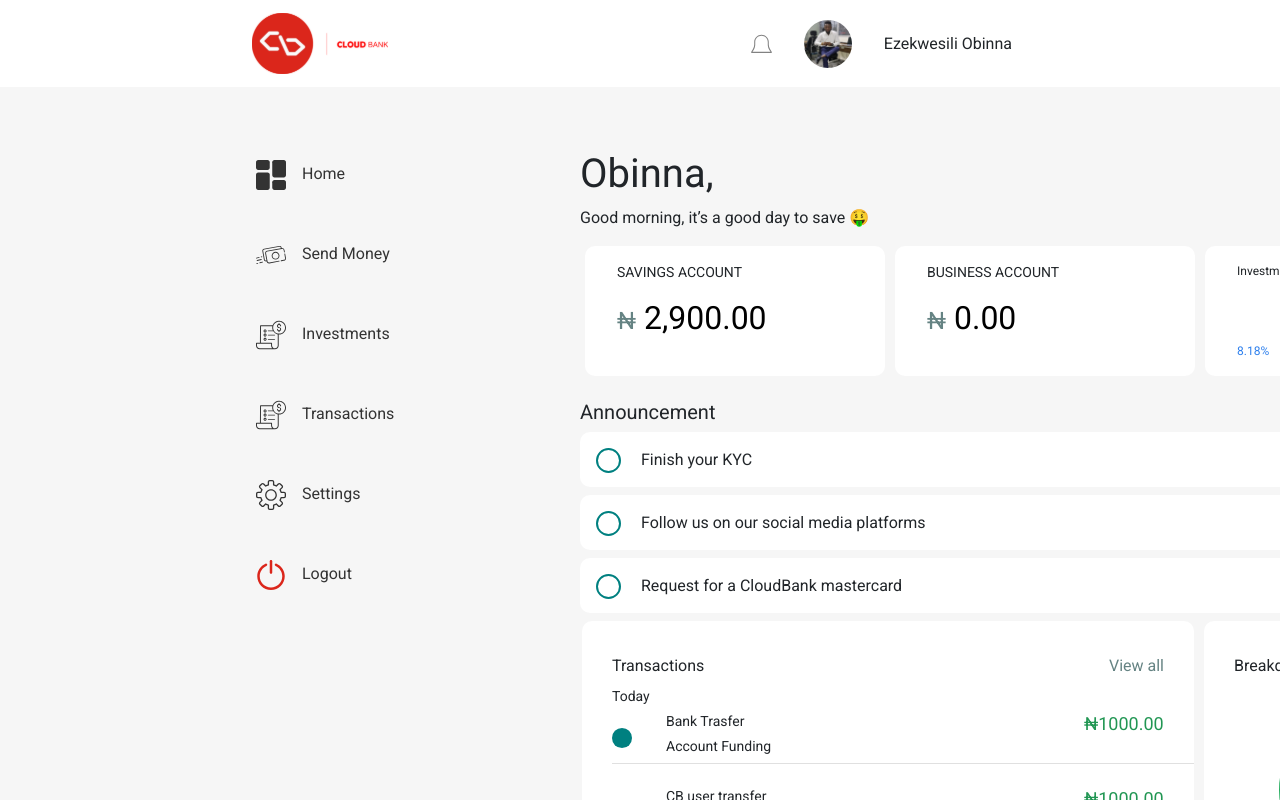
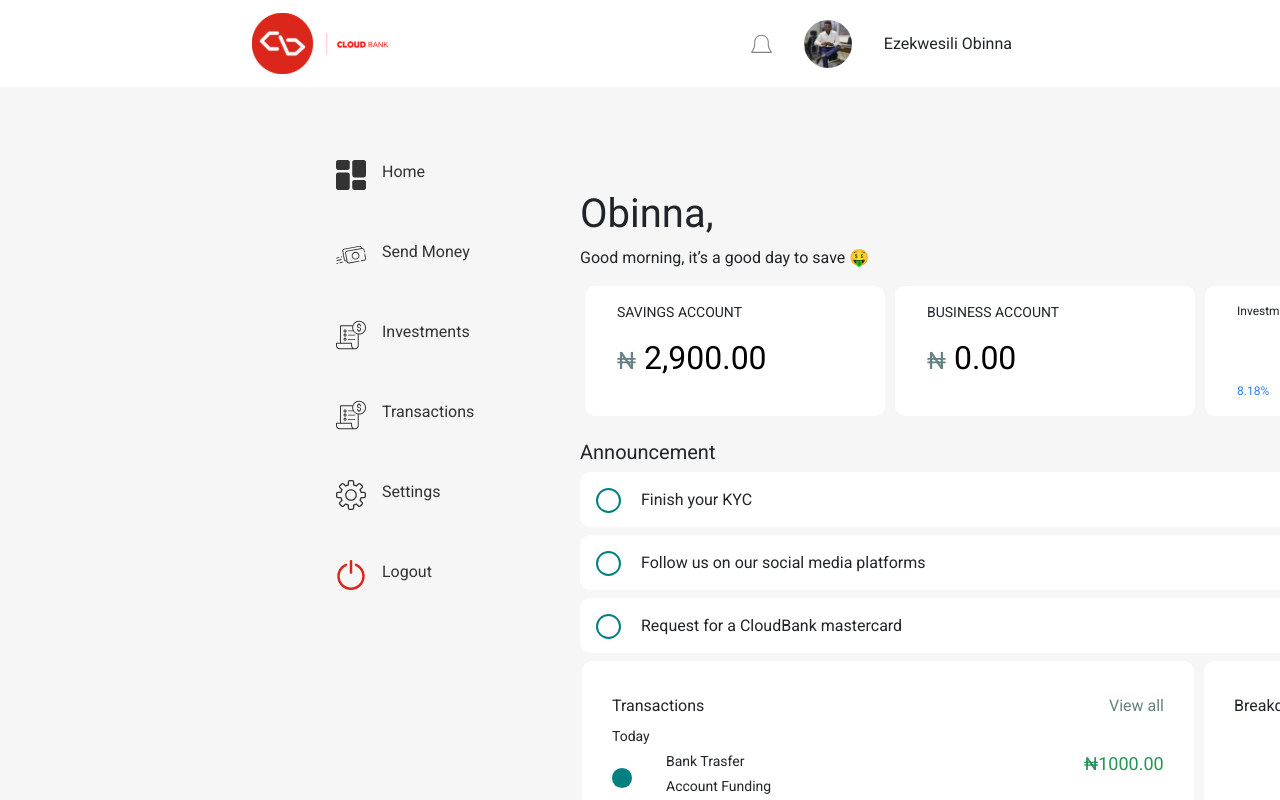
Before and after one commit to DamiCode18/Miraton_Assessment, a Vue app: page / in a window 1280 px wide. Shown: the top 800 px of the page. Built offline with nearby package versions, Linux system fonts and the light colour scheme.

Commit message:
almost done

```diff
--- a/src/components/Sidebar.vue
+++ b/src/components/Sidebar.vue
@@ -1,7 +1,7 @@
 <template>
   <div class="sb-wid">
-    <div class="pads">
-      <router-link class="udr" to="/"
+    <div>
+      <router-link class="udr pads" to="/"
         ><img
           class="mx-3 img-siz"
           src="@/assets/dashboard 1.svg"
@@ -9,14 +9,14 @@
         />Home</router-link
       >
     </div>
-    <div class="pads">
-      <router-link class="udr" to="/money"
+    <div>
+      <router-link class="udr pads" to="/money"
         ><img class="mx-3 img-siz" src="@/assets/Group.svg" alt="img" />Send
         Money</router-link
       >
     </div>
-    <div class="pads">
-      <router-link class="udr" to="/investments"
+    <div>
+      <router-link class="udr pads" to="/investments"
         ><img
           class="mx-3 img-siz"
           src="@/assets/bill line.svg"
@@ -24,8 +24,8 @@
         />Investments</router-link
       >
     </div>
-    <div class="pads">
-      <router-link class="udr" to="/transactions"
+    <div>
+      <router-link class="udr pads" to="/transactions"
         ><img
           class="mx-3 img-siz"
           src="@/assets/bill line.svg"
@@ -33,8 +33,8 @@
         />Transactions</router-link
       >
     </div>
-    <div class="pads">
-      <router-link class="udr" to="/settings"
+    <div>
+      <router-link class="udr pads" to="/settings"
         ><img
           class="mx-3 img-siz"
           src="@/assets/settings line.svg"
@@ -42,8 +42,8 @@
         />Settings</router-link
       >
     </div>
-    <div class="pads">
-      <router-link class="udr" to="/logout"
+    <div>
+      <router-link class="udr pads" to="/logout"
         ><img
           class="mx-3 img-siz"
           src="@/assets/Group (1).svg"
@@ -60,7 +60,7 @@ export default {};
 
 <style scoped>
 .pads {
-  margin-left: 15rem;
+  margin-left: 20rem;
   margin-right: 5rem;
   display: flex;
   margin-bottom: 50px;
@@ -70,10 +70,11 @@ export default {};
   width: 30px;
   height: 30px;
 }
-.pads:hover,
+.pads:active, .pads:hover,
 router-link:active {
   background: #fff;
   width: 180px;
+  color: #333333;
   height: 50px;
   box-shadow: 0px 4px 5px rgba(0, 0, 0, 0.25);
   border-radius: 10px;
--- a/src/views/Home.vue
+++ b/src/views/Home.vue
@@ -170,8 +170,7 @@ export default {};
 
 <style scoped>
 .home {
-  margin-top: 150px;
-  margin-left: 5rem;
+  margin-top: 190px;
 }
 .d-card {
   width: 300px;
--- a/src/views/Investments.vue
+++ b/src/views/Investments.vue
@@ -2,7 +2,7 @@
   <div class="investments">
     <div class="flex">
       <div>
-        <h1>Investment</h1>
+        <h1 style="color: #333333">Investment</h1>
         <p class="wid">Choose from our available investment plans</p>
       </div>
       <div class="mt-3">
@@ -153,6 +153,7 @@ export default {};
 }
 .wid {
   width: 261px;
+  color: #313E3E;
 }
 .clr {
   color: #a1a1a1;
@@ -195,8 +196,7 @@ export default {};
   line-height: 16px;
 }
 .investments {
-  margin-left: 5rem;
-  margin-top: 150px;
+  margin-top: 190px;
 }
 .fnt {
   font-size: 14px;
```
